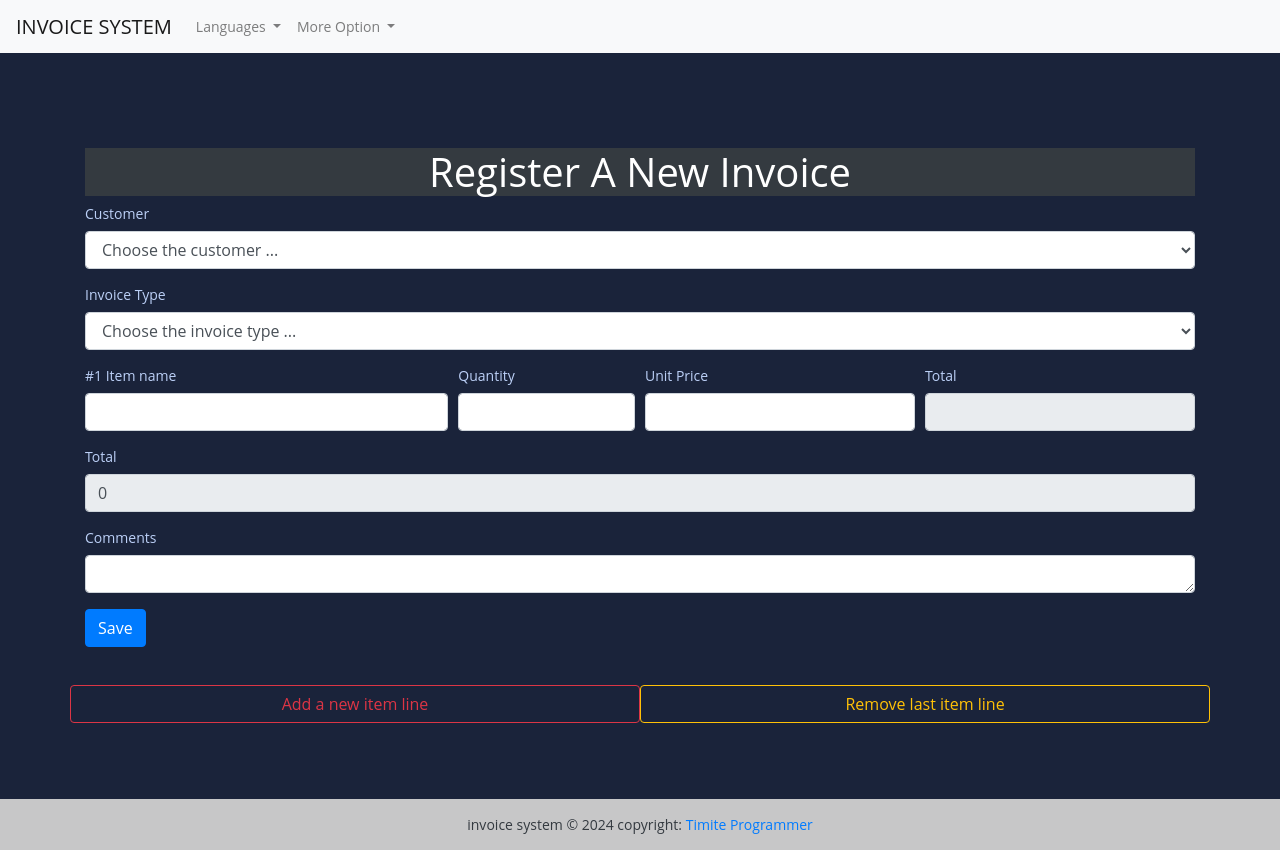
After one commit to Timite05/fact_app, a Django app: template templates/add_invoice.html in a window 1280 px wide. The commit adds this page. Run offline with Django 4.2, Linux system fonts and the light colour scheme; the template is opened without the code that fills it, so the values that code supplies are empty.

Commit message:
add_invoice

```diff
--- a/fact_app/fact_app/urls.py
+++ b/fact_app/fact_app/urls.py
@@ -20,5 +20,6 @@ from . import views
 
 urlpatterns = [
     path('',views.HomeView.as_view(), name='home'),
-    path('add-customer', views.AddCustomerView.as_view(), name='add-customer')
+    path('add-customer', views.AddCustomerView.as_view(), name='add-customer'),
+    path('add-invoice', views.AddInvoiceView.as_view(), name='add-invoice')
 ]
--- /dev/null
+++ b/templates/add_invoice.html
@@ -0,0 +1,167 @@
+{% extends "base.html"%}
+
+{% block content %}
+
+<br><br><br><br>
+
+<h1 class="text-capitalize text-center mx-10 bg-dark text-white"> Register a new invoice </h1>
+
+<form method="post">
+
+    {% csrf_token %}
+
+    <div class="form-row">
+        <div class="form-group col-md-12">
+            <label for="customer"> Customer </label>
+            <select name="customer" class="form-control" id="customer">
+                <option> Choose the customer ... </option>
+                {% for customer in customers %}
+                <option value="{{customer.id}}">{{forloop.counter}}-{{customer.name}}</option>
+                {% endfor %}
+            </select>
+        </div>
+    </div>
+
+    <div class="form-row">
+        <div class="form-group col-md-12">
+            <label for="invoice"> Invoice Type </label>
+            <select name="invoice_type" class="form-control" id="invoice">
+                <option> Choose the invoice type ... </option>
+                <option value="R">RECU</option>
+                <option value="P">PROFORMA FACTURE</option>
+                <option value="F">FACTURE</option>
+            </select>
+        </div>
+    </div>
+
+    <div id="wrapper">
+
+        <div class="form-row">
+            <div class="form-group col-md-4">
+                <label for="article-1">#1 Item name </label>
+                <input required name="article" type="text" class="form-control" id="article-1">
+            </div>
+
+            <div class="form-group col-md-2">
+                <label for="qty-1"> Quantity </label>
+                <input required name="qty" type="number" min="1" step="0.1" class="form-control" id="qty-1">
+            </div>
+
+            <div class="form-group col-md-3">
+                <label for="unit-1"> Unit Price </label>
+                <input required name="unit" type="number" min="1" step="0.1" onchange="handleChangeSingleArticle(this.id)" class="form-control" id="unit-1">
+            </div>
+
+            <div class="form-group col-md-3">
+                <label for="total-a-1"> Total </label>
+                <input required name="total-a" type="number" min="1" step="0.1" readonly class="form-control"
+                    id="total-a-1">
+            </div>
+
+        </div>
+
+    </div>
+
+    <div class="form-row">
+        <div class="form-group col-md-12">
+            <label for="total"> Total </label>
+            <input value="0" type="number" step="0.1" name="total" readonly class="form-control" id="total">
+        </div>
+    </div>
+
+    <div class="form-row">
+        <div class="form-group col-md-12">
+            <label for="comment"> Comments </label>
+            <textarea class="form-control" name="comment" id="comment" cols="30" rows="1"></textarea>
+        </div>
+    </div>
+
+    <button type="submit" class="btn btn-primary"> Save </button>
+
+</form>
+
+<br><br>
+
+<div class="row">
+
+    <button id="btn-add" class="btn btn-outline-danger w-50 col-md-6"> Add a new item line </button>
+    <button id="btn-remove" class="btn btn-outline-warning w-50 col-md-6"> Remove last item line </button>
+
+</div>
+
+<br><br><br><br>
+
+
+
+<script type="text/javascript">
+
+    // click to add new line item
+
+    $(document).on('click', '#btn-add', function(){
+
+        var number = $('#wrapper').children().length + 1;
+
+        let formAdd = `
+
+                        <div class="form-row">
+                                <div class="form-group col-md-4">
+                                    <label for="article-${number}">#${number} Item name </label>
+                                    <input required name="article" type="text" class="form-control" id="article-${number}">
+                                </div>
+
+                                <div class="form-group col-md-2">
+                                    <label for="qty-${number}"> Quantity </label>
+                                    <input required name="qty" type="number" min="1" step="0.1"  class="form-control" id="qty-${number}">
+                                </div>
+
+                                <div class="form-group col-md-3">
+                                    <label for="unit-${number}"> Unit Price </label>
+                                    <input required name="unit" type="number" min="1" step="0.1" onchange="handleChangeSingleArticle(this.id)" class="form-control" id="unit-${number}">
+                                </div>
+
+                                <div class="form-group col-md-3">
+                                    <label for="total-a-${number}"> Total </label>
+                                    <input required name="total-a" type="number" min="1" step="0.1" readonly class="form-control"
+                                        id="total-a-${number}">
+                                </div>
+
+                            </div>
+                    `;
+
+
+        $("#wrapper:last").append(formAdd);
+    })
+
+
+    // Remove last item line
+
+    $(document).on('click', '#btn-remove', function(){
+        $("#wrapper").children().last().remove();
+    })
+
+    // compute defferent totals 12
+
+    function handleChangeSingleArticle(id){
+
+        console.log(id.toString().split('-'))
+        let articleId = id.split('-')[1];
+
+        let idQty = `#qty-${articleId}`;
+
+        let unitId = `#unit-${articleId}`;
+
+        let totalIdLine = `#total-a-${articleId}`;
+
+        let totalLine = parseFloat($(idQty).val()) * parseFloat($(unitId).val());
+
+        $(totalIdLine).val(totalLine);
+
+        $('#total').val(parseFloat($('#total').val()) + totalLine);
+
+    }
+
+// TODO This code is not completed you need to add a busness logic for changing in quantity and removving the last item line.
+
+    </script>
+
+{% endblock content %}
--- a/templates/base.html
+++ b/templates/base.html
@@ -7,6 +7,10 @@
 {% comment %}    boostrapp {% endcomment %}
     <link rel="stylesheet" href="https://cdn.jsdelivr.net/npm/bootstrap@4.6.2/dist/css/bootstrap.min.css" integrity="sha384-xOolHFLEh07PJGoPkLv1IbcEPTNtaed2xpHsD9ESMhqIYd0nLMwNLD69Npy4HI+N" crossorigin="anonymous">
     <link rel="stylesheet" href="{% static 'style.css'%}">
+    {% comment %} jquery {% endcomment %}
+    <script src="https://code.jquery.com/jquery-3.6.3.js" integrity="sha256-nQLuAZGRRcILA+6dMBOvcRh5Pe310sBpanc6+QBmyVM="
+    crossorigin="anonymous"></script>
+
     <title>Facture</title>
 </head>
 <body>
--- a/templates/index.html
+++ b/templates/index.html
@@ -8,7 +8,7 @@
 <br><br>
 
 <div class="row">
-   <a href="#" class="btn col-md-4 btn-primary">
+   <a href="{% url 'add-invoice'%}" class="btn col-md-4 btn-primary">
       Register a new invoice <span class="badge text-bg-secondary"></span>
    </a>
 
```
Also changed, not shown: fact_app/fact_app/views.py (+17 -0 lines), db.sqlite3.
